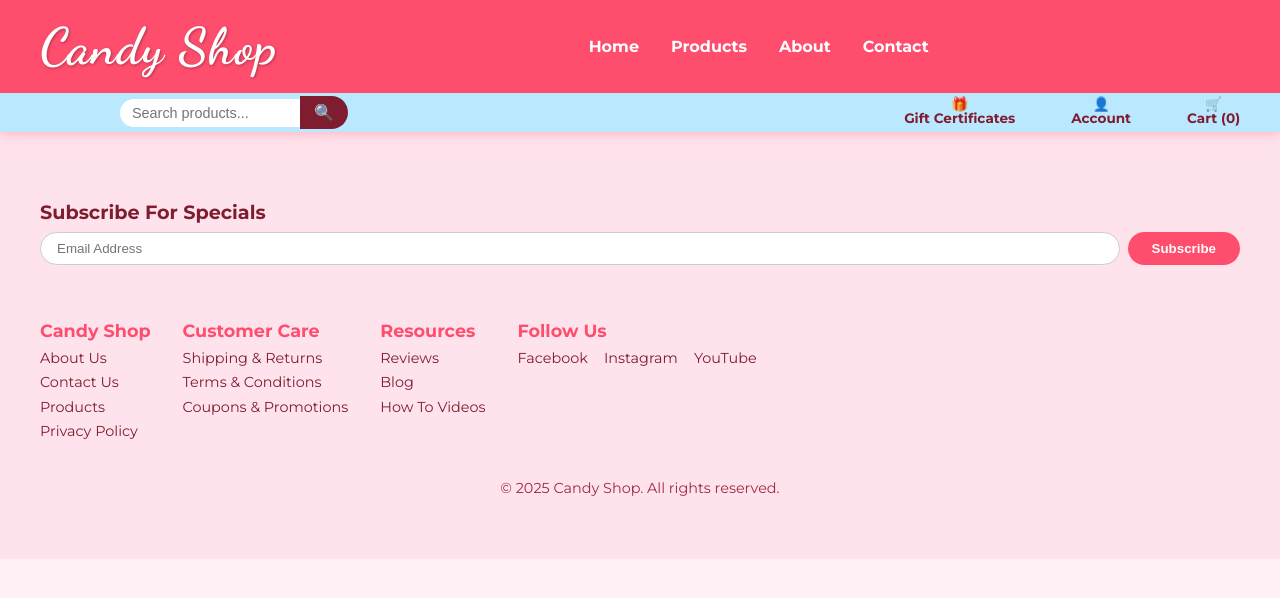
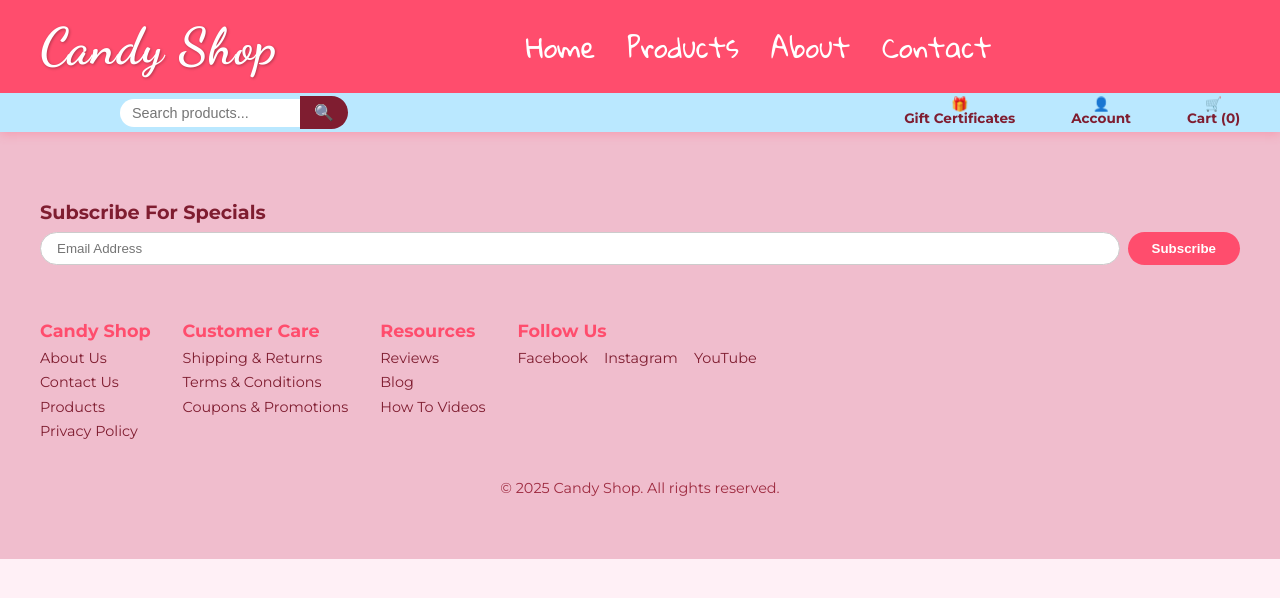
Before and after one commit to WebbCouture/candy-shop, a Django app: template candy_shop/templates/base.html in a window 1280 px wide. Shown: the top 598 px of the page. Run offline with Django 5.2, Linux system fonts and the light colour scheme; the template is opened without the code that fills it, so the values that code supplies are empty.

Commit message:
fix font navbar and color footer

```diff
--- a/candy_shop/static/css/style.css
+++ b/candy_shop/static/css/style.css
@@ -53,11 +53,13 @@ header {
 .nav-links li a {
   color: white;
   text-decoration: none;
-  font-weight: 600;
-  font-size: 1rem;
+  font-family: "Gloria Hallelujah", cursive;
+  font-weight: 400;
+  font-size: 1.7rem;
   border-bottom: 2px solid transparent;
   transition: all 0.3s ease;
 }
+
 
 .nav-links li a:hover {
   border-bottom: 2px solid #ffd0da;
@@ -295,7 +297,7 @@ header {
 
 /* === Footer === */
 .site-footer {
-  background-color: #ffe3ec;
+  background-color: #f0bdcd;
   color: #7f1d30;
   padding: 3rem 1rem;
   font-size: 0.9rem;
--- a/candy_shop/templates/base.html
+++ b/candy_shop/templates/base.html
@@ -1,17 +1,18 @@
 {% load static %}
 <!DOCTYPE html>
 <html lang="en">
- <link rel="preconnect" href="https://fonts.googleapis.com">
-<link rel="preconnect" href="https://fonts.gstatic.com" crossorigin>
-<link href="https://fonts.googleapis.com/css2?family=Dancing+Script:wght@400..700&display=swap" rel="stylesheet">
+<head>
+  <meta charset="UTF-8" />
+  <meta name="viewport" content="width=device-width, initial-scale=1" />
+  <title>{% block title %}Candy Shop{% endblock %}</title>
 
+  <!-- Google Fonts: Dancing Script and Gloria Hallelujah -->
+  <link rel="preconnect" href="https://fonts.googleapis.com">
+  <link rel="preconnect" href="https://fonts.gstatic.com" crossorigin>
+  <link href="https://fonts.googleapis.com/css2?family=Dancing+Script:wght@400..700&family=Gloria+Hallelujah&display=swap" rel="stylesheet">
 
-
-<head>
-    <meta charset="UTF-8" />
-    <meta name="viewport" content="width=device-width, initial-scale=1" />
-    <title>{% block title %}Candy Shop{% endblock %}</title>
-    <link rel="stylesheet" href="{% static 'css/style.css' %}" />
+  <!-- Your CSS -->
+  <link rel="stylesheet" href="{% static 'css/style.css' %}" />
 </head>
 <body>
 
```
